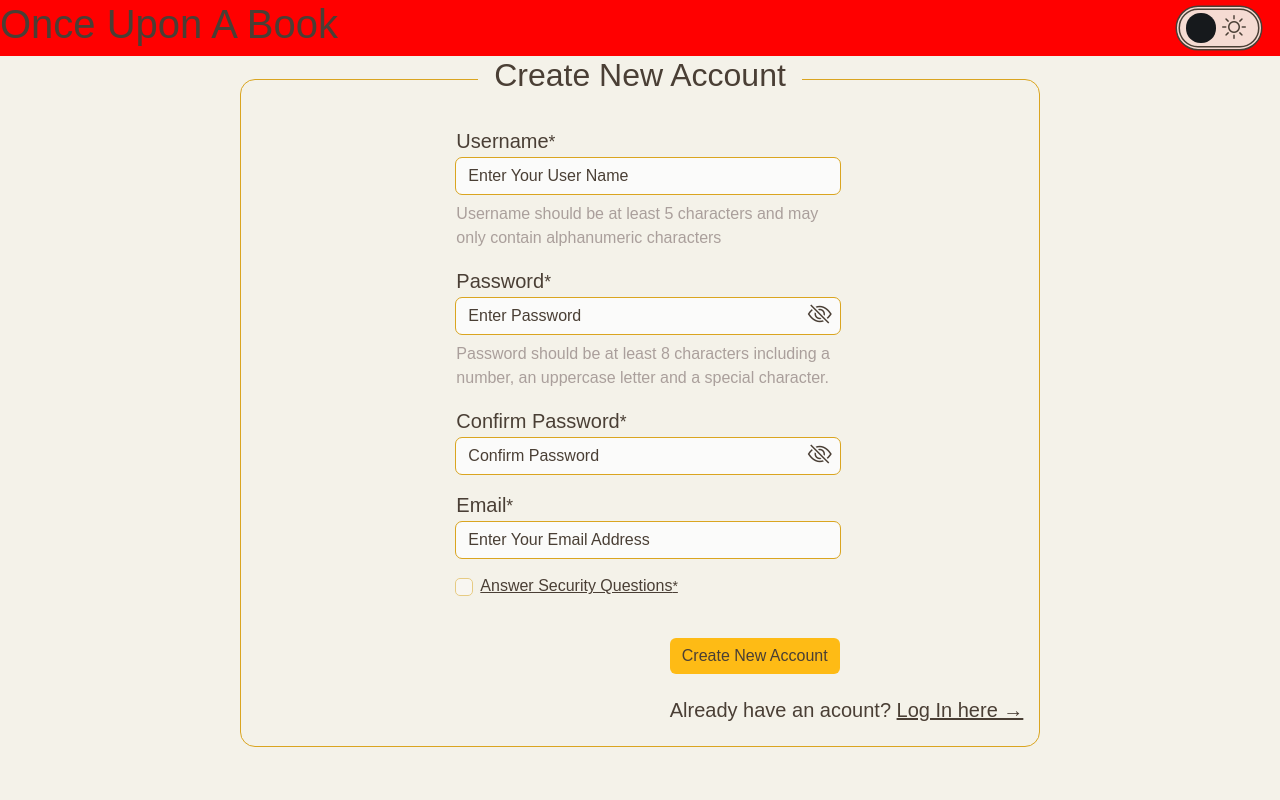
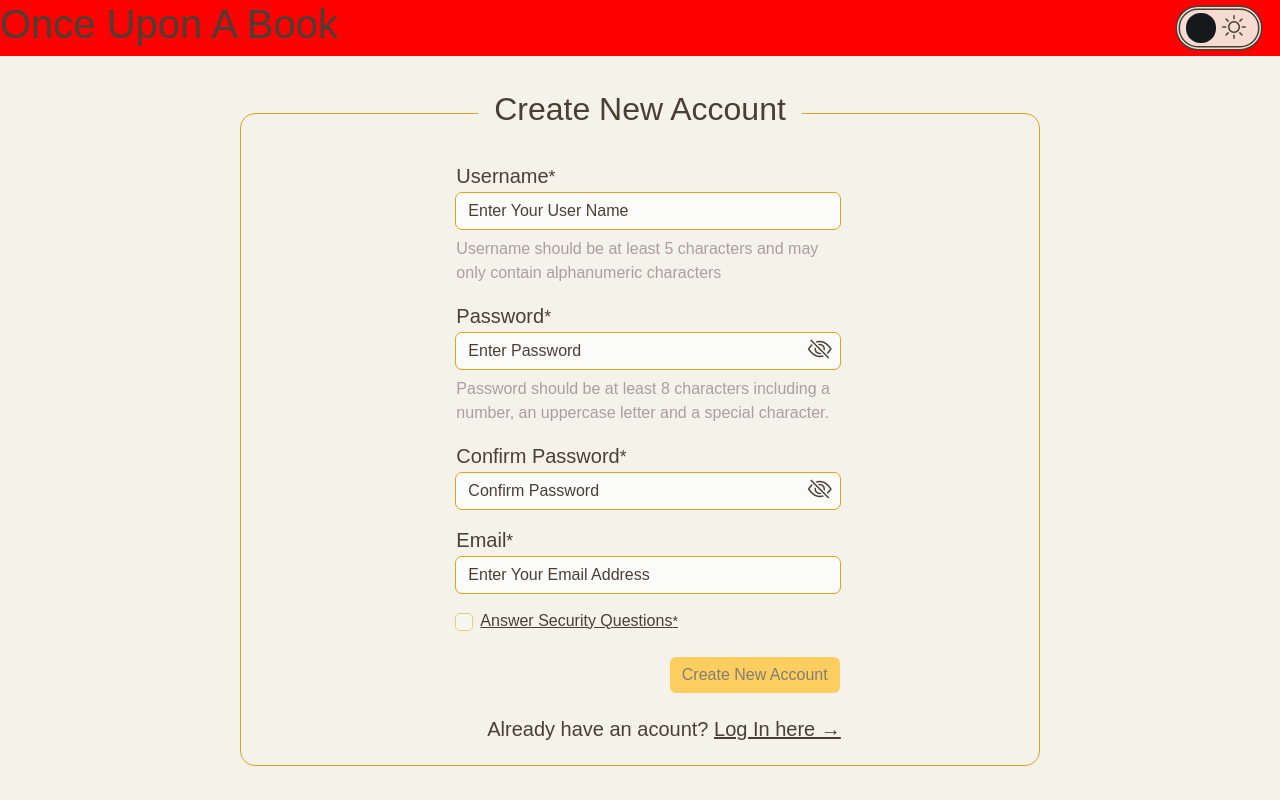
Before and after one commit to AFROZDD77/Once-Upon-A-Book, an Angular app in the folder Once Upon A Book/ClientApp/: page / in a window 1280 px wide. Built offline with nearby package versions, Linux system fonts and the light colour scheme; a web font is replaced by a local one.

Commit message:
SignUp Validation Logic is done.

```diff
--- a/Once Upon A Book/ClientApp/src/app/app.component.html
+++ b/Once Upon A Book/ClientApp/src/app/app.component.html
@@ -1,8 +1,8 @@
-<div class="d-flex flex-column">
+<div class="d-flex flex-column h-100 w-100">
     <div class="d-flex justify-content-center align-items-center headerClass">
         <header-component class="w-100"></header-component>
     </div>
-    <div class="d-flex justify-content-center align-items-center bodyClass">
+    <div class="d-flex justify-content-center align-items-center bodyClass h-100 w-100">
         <login-page></login-page>
     </div>
     <div class="d-flex">
--- a/Once Upon A Book/ClientApp/src/app/app.module.ts
+++ b/Once Upon A Book/ClientApp/src/app/app.module.ts
@@ -7,6 +7,7 @@ import { HeaderComponent } from 'src/header/header.component';
 import { FormsModule, ReactiveFormsModule } from '@angular/forms';
 import { SecurityQuestionsModalComponent } from 'src/login-page/Modals/security-questions-modal/security-questions-modal.component';
 import { ThemeService } from 'src/services/themeservice';
+import { LoginService } from 'src/services/loginService';
 
 @NgModule({
   declarations: [
@@ -22,7 +23,8 @@ import { ThemeService } from 'src/services/themeservice';
     FormsModule
   ],
   providers: [
-    ThemeService
+    ThemeService,
+    LoginService
   ],
   bootstrap: [AppComponent]
 })
--- a/Once Upon A Book/ClientApp/src/login-page/Components/loginPageCompnent/login-page.component.html
+++ b/Once Upon A Book/ClientApp/src/login-page/Components/loginPageCompnent/login-page.component.html
@@ -1,13 +1,13 @@
 <div class="d-flex">
     <div class="d-flex flex-column justify-content-center align-items-center flew-grow">
-        <fieldset class="form-group p-3 border-double border-thin d-flex flex-column">
+        <fieldset class="form-group p-3 border-double border-thin d-flex flex-column align-items-center">
             <legend class="float-none w-auto px-3 ms-auto me-auto">
                 <h2 *ngIf="showSignUp">Create New Account</h2>
-                <h2 *ngIf="!showSignUp">Log Into Account</h2>
+                <h2 *ngIf="!showSignUp">Log In to Account</h2>
             </legend>
             <div *ngIf="showSignUp" class="d-flex flex-column  align-items-center">
                     <div class="d-flex flex-column w-50 ms-3">
-                        <form [formGroup]="signUpForm" (ngSubmit)="onSubmit()">
+                        <form [formGroup]="signUpForm">
                             <label for="Username" class="d-flex flex-column">Username<small class="d-contents">*</small>
                                 <div>
                                     <input [ngClass]="{'validInput': !signUpForm.get('Username')?.errors?.['minlength'] && !signUpForm.get('Username')?.errors?.['required'] && signUpForm.get('Username')?.touched, 'inValidInput': (signUpForm.get('Username')?.errors?.['minlength'] || signUpForm.get('Username')?.errors?.['required'] || signUpForm.get('Username')?.errors?.['pattern']) && signUpForm.get('Username')?.touched}" id="Username" class="form-control" formControlName="Username" placeholder="Enter Your User Name" type="text" maxlength="20">
@@ -44,19 +44,21 @@
                                 <span class="warningText" *ngIf="signUpForm.get('Email')?.errors?.['required'] && signUpForm.get('Email')?.touched">Please enter a email address!</span>
                                 <span class="warningText" *ngIf="signUpForm.get('Email')?.errors?.['email'] && signUpForm.get('Email')?.touched">Please Enter a valid email address!</span>
                             </label>
-                            <label class="d-flex flex-row-reverse justify-content-end align-items-center fs-6"> <a (click)="toggleSecurityQuestionsModal()" (keydown)="toggleSecurityQuestionsModal()">Answer Security Questions<small class="d-contents">*</small></a>
-                                <input type="checkbox" class="form-check-input pe-none" [ngClass]="{'opacity-50': !questionsAnswer}" id="SecurityQuestions" formControlName="SecurityQuestions"/>
-                            </label>
+                            <div class="d-flex flex-row-reverse justify-content-end align-items-center">
+                                <label class="fs-6 mb-0" *ngIf="answersSubmitted?.favoriteGame?.length == 0"><a (click)="toggleSecurityQuestionsModal()" (keydown)="toggleSecurityQuestionsModal()">Answer Security Questions<small class="d-contents">*</small></a></label>
+                                <label class="fs-6 mb-0" *ngIf="answersSubmitted?.favoriteGame?.length != 0"><a (click)="toggleSecurityQuestionsModal()" (keydown)="toggleSecurityQuestionsModal()">Review Answers</a></label>
+                                <input type="checkbox" class="form-check-input pe-none" [ngClass]="{'opacity-50': answersSubmitted?.favoriteGame?.length === 0}" id="SecurityQuestions" [checked]="answersSubmitted?.favoriteGame?.length != 0"/>
+                            </div>
                         </form>
                     </div>
                     <div class="w-50 ms-3 d-flex justify-content-end mt-4">
-                        <button class="btn btn-primary" type="submit" (click)="onSubmit()">Create New Account</button>
+                        <button class="btn btn-primary" type="submit" (click)="signUp()" [disabled]="!signUpForm.valid || answersSubmitted?.favoriteGame?.length == 0">Create New Account</button>
                     </div>
                 </div>
                 <div *ngIf="!showSignUp" class="d-flex flex-column justify-content-center align-items-center">
                     <div class="d-flex flex-column justify-content-center align-items-center flew-grow">
                         <div class="d-flex flex-column w-100 ms-3">
-                            <form [formGroup]="logInForm" (ngSubmit)="onSubmit()">
+                            <form [formGroup]="logInForm">
                                 <label for="Username" class="d-flex flex-column">Username/ Email<small class="d-contents">*</small>
                                     <div>
                                         <input [ngClass]="{'validInput': !logInForm.get('Username')?.errors?.['required'] && logInForm.get('Username')?.touched, 'inValidInput': logInForm.get('Username')?.errors?.['required'] && logInForm.get('Username')?.touched}" id="Username" class="form-control" formControlName="Username" placeholder="Enter Your User Name" type="text" maxlength="20">
@@ -75,20 +77,16 @@
                             </form>
                         </div>
                         <div class="w-100 ms-3 d-flex justify-content-end mt-4">
-                            <button class="btn btn-primary" type="submit" (click)="onSubmit()" [disabled]="!logInForm.valid">LogIn</button>
+                            <button class="btn btn-primary" type="submit" (click)="logIn()" [disabled]="!logInForm.valid">LogIn</button>
                         </div>
                     </div>
                     <div class="d-flex justify-content-center mt-4">
                     </div>
                 </div>
-                <div class="d-flex justify-content-end mt-4">
+                <div [ngClass]="{'ms-5': showSignUp}" class="d-flex justify-content-end mt-4">
                     <h5 *ngIf="showSignUp">Already have an acount? <a (click)="togglePage()">Log In here →</a></h5>
                     <h5 *ngIf="!showSignUp">Don't have an account? <a (click)="togglePage()">Sign Up here→</a></h5>
                 </div>
         </fieldset>
     </div>
-
-    <!-- <div class="d-flex">
-        <header></header>
-    </div> -->
 </div>
--- a/Once Upon A Book/ClientApp/src/login-page/Components/loginPageCompnent/login-page.component.ts
+++ b/Once Upon A Book/ClientApp/src/login-page/Components/loginPageCompnent/login-page.component.ts
@@ -1,40 +1,33 @@
-import { Component, inject, OnInit } from '@angular/core';
-import { AbstractControl, FormBuilder, FormGroup, Validators } from '@angular/forms';
+import { Component, inject } from '@angular/core';
+import { AbstractControl, FormBuilder, Validators } from '@angular/forms';
 import { NgbModal } from '@ng-bootstrap/ng-bootstrap';
 import { SecurityQuestionsModalComponent } from 'src/login-page/Modals/security-questions-modal/security-questions-modal.component';
-import { ThemeService } from 'src/services/themeservice';
+import { ISecurityQuestionsModal } from 'src/modals/securityQuestions';
+import { securityQuestionsMock } from 'src/mockData/securityQuestionsMock';
 
 @Component({
   selector: 'login-page',
   templateUrl: './login-page.component.html',
   styleUrls: ['./login-page.component.scss']
 })
-export class LoginPageComponent implements OnInit {
+export class LoginPageComponent {
   showSignUp: boolean = true;
-  questionsAnswer: boolean = false;
+  answersSubmitted: ISecurityQuestionsModal = securityQuestionsMock;
   private readonly formBuilder = inject(FormBuilder);
   signUpForm = this.formBuilder.group({
     Username: ['', [Validators.required, Validators.minLength(5), Validators.pattern(/^[a-zA-Z0-9]+$/)]],
     Email: ['', [Validators.required, Validators.email]],
     Password: ['', [Validators.required, Validators.minLength(8), Validators.pattern(/^(?=.*\d)(?=.*[A-Z])(?=.*[!@#$%^&*(),.?":{}|<>]).+$/)]],
-    ConfirmPassword: ['', [Validators.required, Validators.minLength(8)]],
-    SecurityQuestions: ['' , [Validators.requiredTrue]],
+    ConfirmPassword: ['', [Validators.required, Validators.minLength(8)]]
   }, {
-    validators: this.validatePassword,
+    validators: this.validatePassword
   });
 
   logInForm = this.formBuilder.group({
     Username: ['', Validators.required],
     Password: ['', Validators.required],
   });
-  constructor(private readonly modalService: NgbModal, private readonly themeService: ThemeService) { }
-
-  ngOnInit(): void {
-  }
-
-  updateName() {
-    // this.signUpGroup.value.Username.
-  }
+  constructor(private readonly modalService: NgbModal) { }
 
   validatePassword(control: AbstractControl) {
     return control.get('Password')?.value === control.get('ConfirmPassword')?.value ? null : { passwordMismatch: true };
@@ -46,17 +39,20 @@ export class LoginPageComponent implements OnInit {
 
   toggleSecurityQuestionsModal() {
     let modalref = this.modalService.open(SecurityQuestionsModalComponent, { size: 'lg', backdrop: 'static', keyboard: false, centered: true, scrollable: false, windowClass: 'blur-background' });
-
+    modalref.componentInstance.securityQuestionsForm.setValue(this.answersSubmitted);
+    modalref.componentInstance.answersSubmitted.subscribe((answersSubmitted: ISecurityQuestionsModal) => {
+      this.answersSubmitted = answersSubmitted;
+    })
   }
 
-  onSubmit() {
+  signUp() {
     // TODO: Use EventEmitter with form value
     console.warn(this.signUpForm.value);
-    console.log(this.signUpForm.controls.Username.errors)
-    console.log(this.signUpForm.controls.Email.errors)
-    console.log(this.signUpForm.controls.Password.errors)
-    console.log(this.signUpForm.controls.ConfirmPassword.errors)
-        // this.signUpForm.value.Password.
+  }
+
+  logIn() {
+    // TODO: Use EventEmitter with form value
+    console.warn(this.signUpForm.value);
   }
 
   togglePasswordIcon(id: string) {
--- a/Once Upon A Book/ClientApp/src/login-page/Modals/security-questions-modal/security-questions-modal.component.html
+++ b/Once Upon A Book/ClientApp/src/login-page/Modals/security-questions-modal/security-questions-modal.component.html
@@ -37,6 +37,6 @@
         </div>
     </div>
     <div class="modal-footer">
-        <button class="btn btn-primary" (click)="closeModal()" [disabled]="!securityQuestionsForm.valid">Submit</button>
+        <button class="btn btn-primary" (click)="onSubmit()" [disabled]="!securityQuestionsForm.valid">Submit</button>
     </div>
 </div>
--- /dev/null
+++ b/Once Upon A Book/ClientApp/src/mockData/securityQuestionsMock.ts
@@ -0,0 +1,7 @@
+import { ISecurityQuestionsModal } from '../modals/securityQuestions';
+
+export const securityQuestionsMock: ISecurityQuestionsModal = {
+    firstPet: '',
+    favoriteStreet: '',
+    favoriteGame: ''
+};
--- /dev/null
+++ b/Once Upon A Book/ClientApp/src/modals/securityQuestions.ts
@@ -0,0 +1,5 @@
+export interface ISecurityQuestionsModal {
+    firstPet: string;
+    favoriteStreet: string;
+    favoriteGame: string;
+}
--- a/Once Upon A Book/ClientApp/src/services/loginService.ts
+++ b/Once Upon A Book/ClientApp/src/services/loginService.ts
@@ -1,6 +1,4 @@
-import { Injectable, signal } from "@angular/core";
+import { Injectable } from "@angular/core";
 
 @Injectable()
-export class LoginService {
-    private = signal<Array<string>>(['']);
-}
+export class LoginService { constructor() {} }
```
Also changed, not shown: Once Upon A Book/ClientApp/scss/custom.scss (+6 -1 lines), Once Upon A Book/ClientApp/src/login-page/Modals/security-questions-modal/security-questions-modal.component.ts (+8 -2 lines), Once Upon A Book/ClientApp/src/modals/signUp.ts (added, +9 -0 lines).
